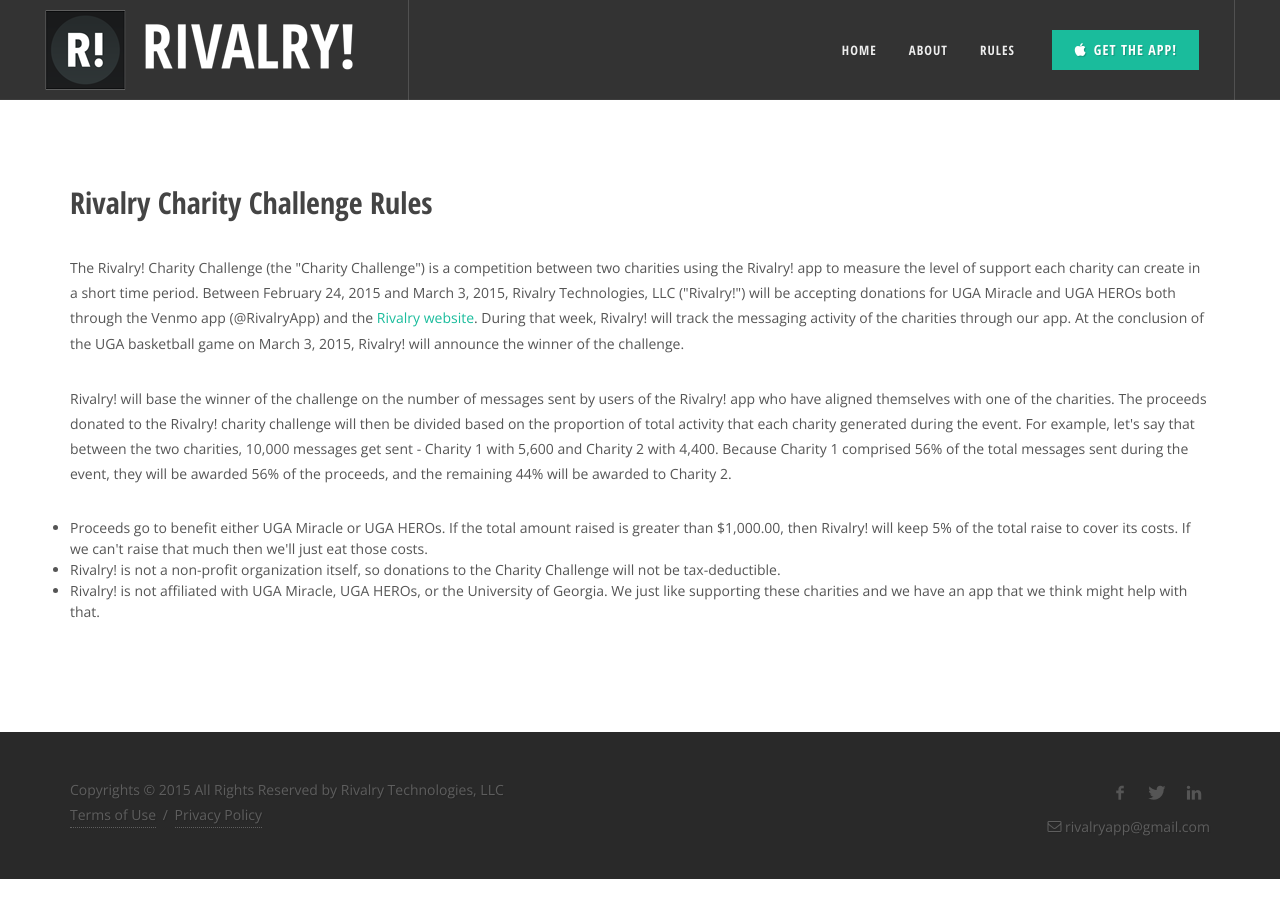
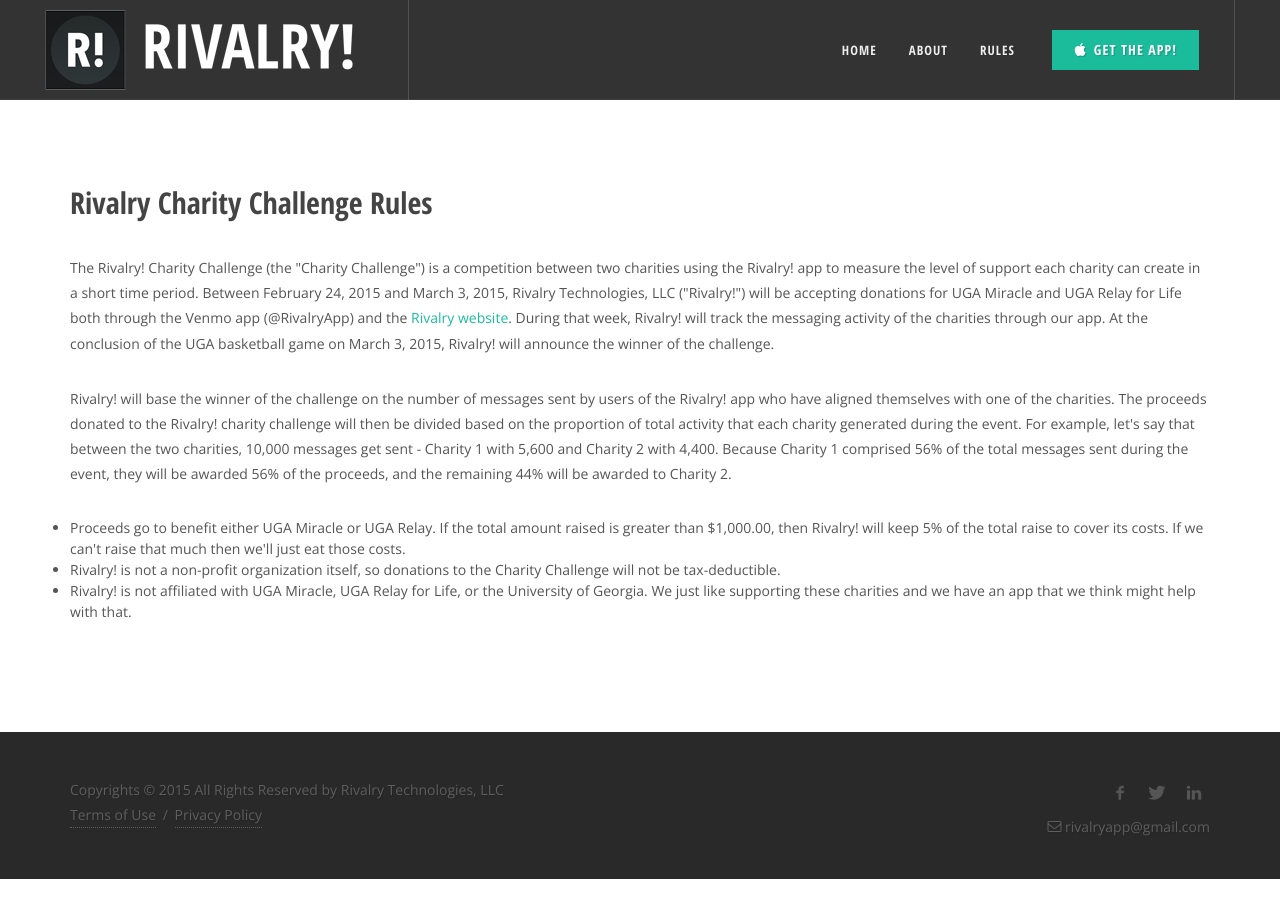
Before and after one commit to Rivalry-Tech/Rivalry-tech.github.io, a Jekyll site: the page built from rules.html, in a window 1280 px wide. Built offline with Jekyll 4.4.1, drawn with Linux system fonts in a browser that asks for light colours.

Commit message:
Update to reflect UGA Relay instead of UGA HERO

```diff
--- a/_includes/header.html
+++ b/_includes/header.html
@@ -7,8 +7,8 @@
       <!-- Logo
       ============================================= -->
       <div id="logo">
-        <a href="/" class="standard-logo" data-dark-logo="/images/logo.png"><img src="/images/logo.png" alt="Canvas Logo"></a>
-        <a href="/" class="retina-logo" data-dark-logo="/images/logo@2x.png"><img src="/images/logo@2x.png" alt="Canvas Logo"></a>
+        <a href="/" class="standard-logo" data-dark-logo="/images/logo.png"><img src="/images/logo.png" alt="Canvas Logo" class="img-responsive"></a>
+        <a href="/" class="retina-logo" data-dark-logo="/images/logo@2x.png"><img src="/images/logo@2x.png" alt="Canvas Logo" class="img-responsive"></a>
       </div><!-- #logo end -->
       <!-- Primary Navigation
       ============================================= -->
--- a/rules.html
+++ b/rules.html
@@ -9,12 +9,12 @@ title: Rules
   <div class="content-wrap">
     <div class="container clearfix">
       <h2>Rivalry Charity Challenge Rules</h2>
-      <p>The Rivalry! Charity Challenge (the "Charity Challenge") is a competition between two charities using the Rivalry! app to measure the level of support each charity can create in a short time period.  Between February 24, 2015 and March 3, 2015, Rivalry Technologies, LLC ("Rivalry!") will be accepting donations for UGA Miracle and UGA HEROs both through the Venmo app (@RivalryApp) and the <a href="http://rivalryapp.com">Rivalry website</a>.  During that week, Rivalry! will track the messaging activity of the charities through our app.  At the conclusion of the UGA basketball game on March 3, 2015, Rivalry! will announce the winner of the challenge.</p>
+      <p>The Rivalry! Charity Challenge (the "Charity Challenge") is a competition between two charities using the Rivalry! app to measure the level of support each charity can create in a short time period.  Between February 24, 2015 and March 3, 2015, Rivalry Technologies, LLC ("Rivalry!") will be accepting donations for UGA Miracle and UGA Relay for Life both through the Venmo app (@RivalryApp) and the <a href="http://rivalryapp.com">Rivalry website</a>.  During that week, Rivalry! will track the messaging activity of the charities through our app.  At the conclusion of the UGA basketball game on March 3, 2015, Rivalry! will announce the winner of the challenge.</p>
       <p>Rivalry! will base the winner of the challenge on the number of messages sent by users of the Rivalry! app who have aligned themselves with one of the charities.  The proceeds donated to the Rivalry! charity challenge will then be divided based on the proportion of total activity that each charity generated during the event.  For example, let's say that between the two charities, 10,000 messages get sent - Charity 1 with 5,600 and Charity 2 with 4,400.  Because Charity 1 comprised 56% of the total messages sent during the event, they will be awarded 56% of the proceeds, and the remaining 44% will be awarded to Charity 2.</p>
       <ul>
-        <li>Proceeds go to benefit either UGA Miracle or UGA HEROs.  If the total amount raised is greater than $1,000.00, then Rivalry! will keep 5% of the total raise to cover its costs.  If we can't raise that much then we'll just eat those costs.</li>
+        <li>Proceeds go to benefit either UGA Miracle or UGA Relay.  If the total amount raised is greater than $1,000.00, then Rivalry! will keep 5% of the total raise to cover its costs.  If we can't raise that much then we'll just eat those costs.</li>
         <li>Rivalry! is not a non-profit organization itself, so donations to the Charity Challenge will not be tax-deductible.</li>
-        <li>Rivalry! is not affiliated with UGA Miracle, UGA HEROs, or the University of Georgia.  We just like supporting these charities and we have an app that we think might help with that.</li>
+        <li>Rivalry! is not affiliated with UGA Miracle, UGA Relay for Life, or the University of Georgia.  We just like supporting these charities and we have an app that we think might help with that.</li>
       </ul>
     </div>
   </div>
```
